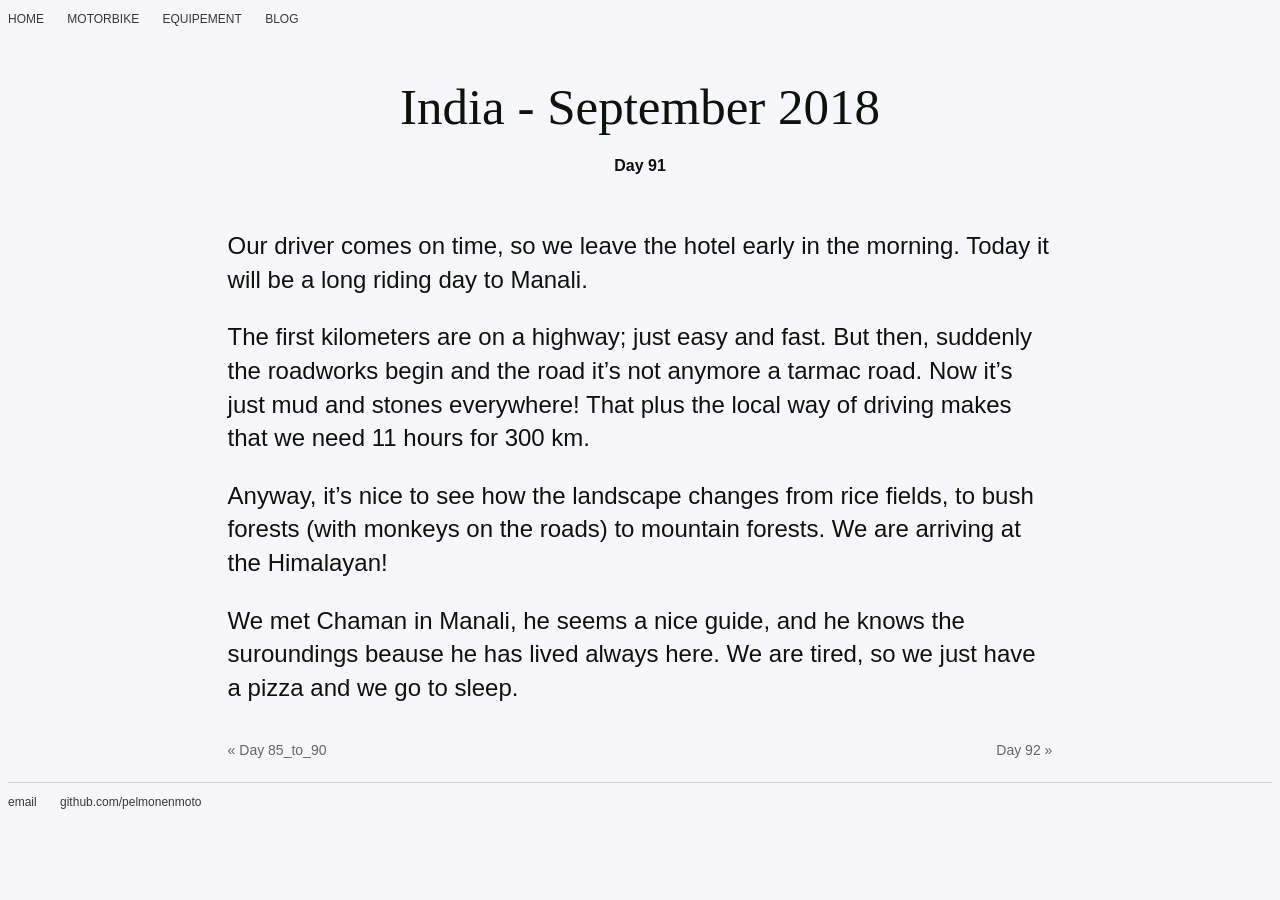
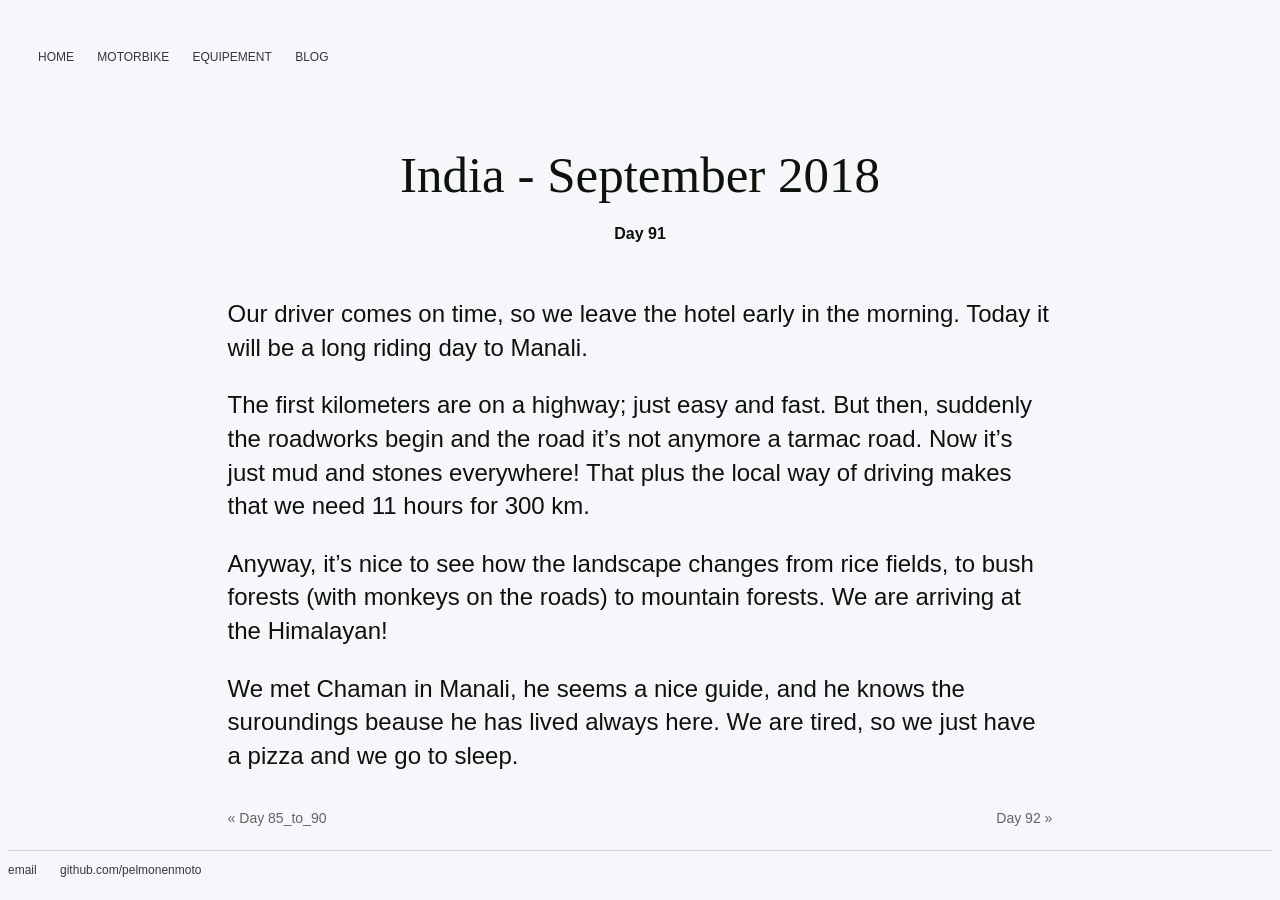
Before and after one commit to PepGonella/pelmonenmoto.github.io, a Jekyll site: the page built from _posts/2018-09-16-day91.md, in a window 1280 px wide. Built offline with Jekyll 4.4.1, drawn with Linux system fonts in a browser that asks for light colours.

Commit message:
change layout

```diff
--- a/_layouts/default.html
+++ b/_layouts/default.html
@@ -6,7 +6,7 @@
 			<link rel="stylesheet" type="text/css" href="{{site.baseurl}}/css/main.css">
 		</head>
 		<body style="background-color: rgb(247, 247, 251);">
-			<nav>
+			<nav style="padding: 30px">
 	    		<ul>
 	        		<li><a href="/"style="color: rgb(55, 55, 55)">HOME</a></li>
 	        		<li><a href="{{site.baseurl}}/motorbike/"style="color: rgb(55, 55, 55)">MOTORBIKE</a></li>
```
